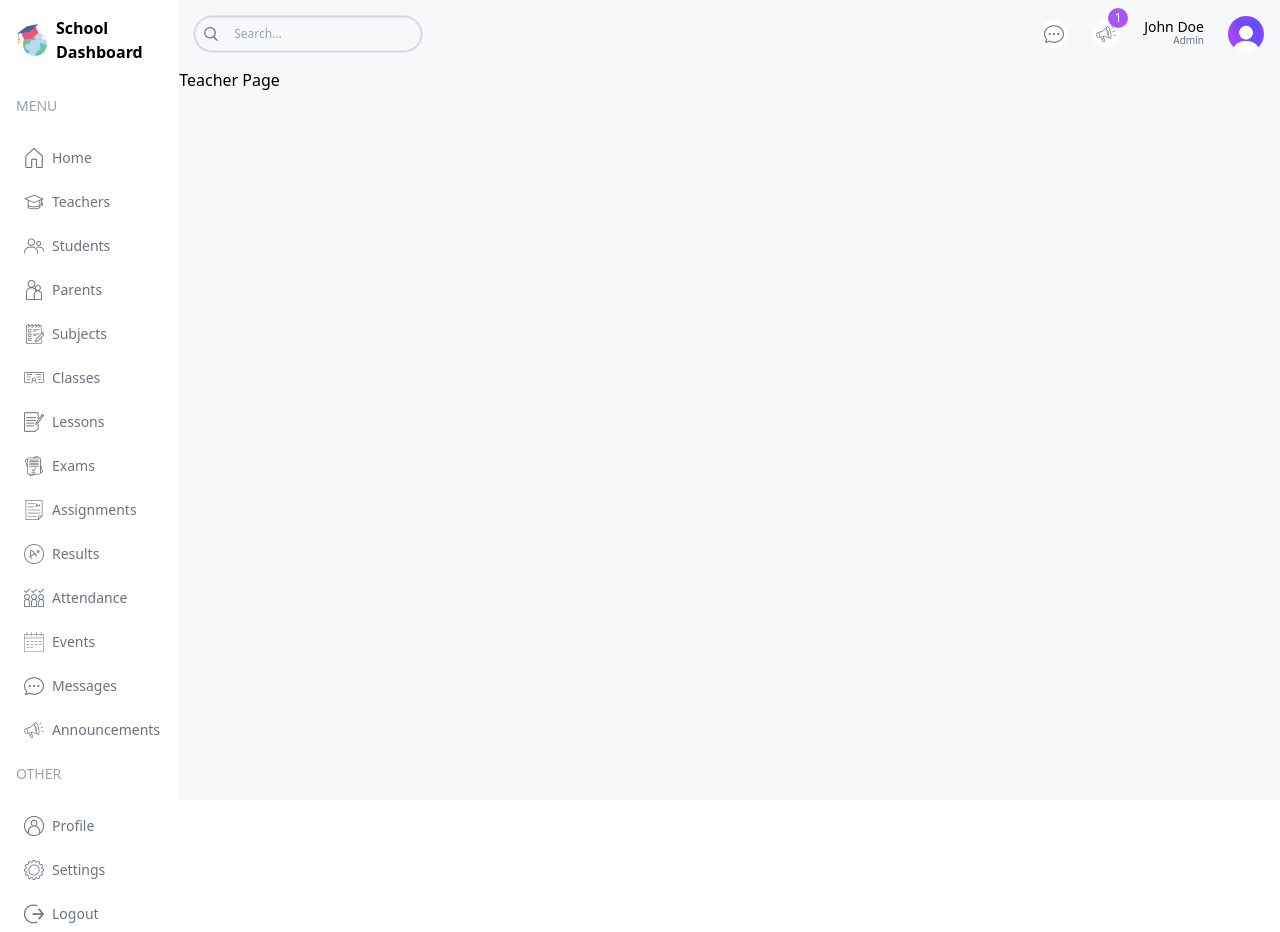
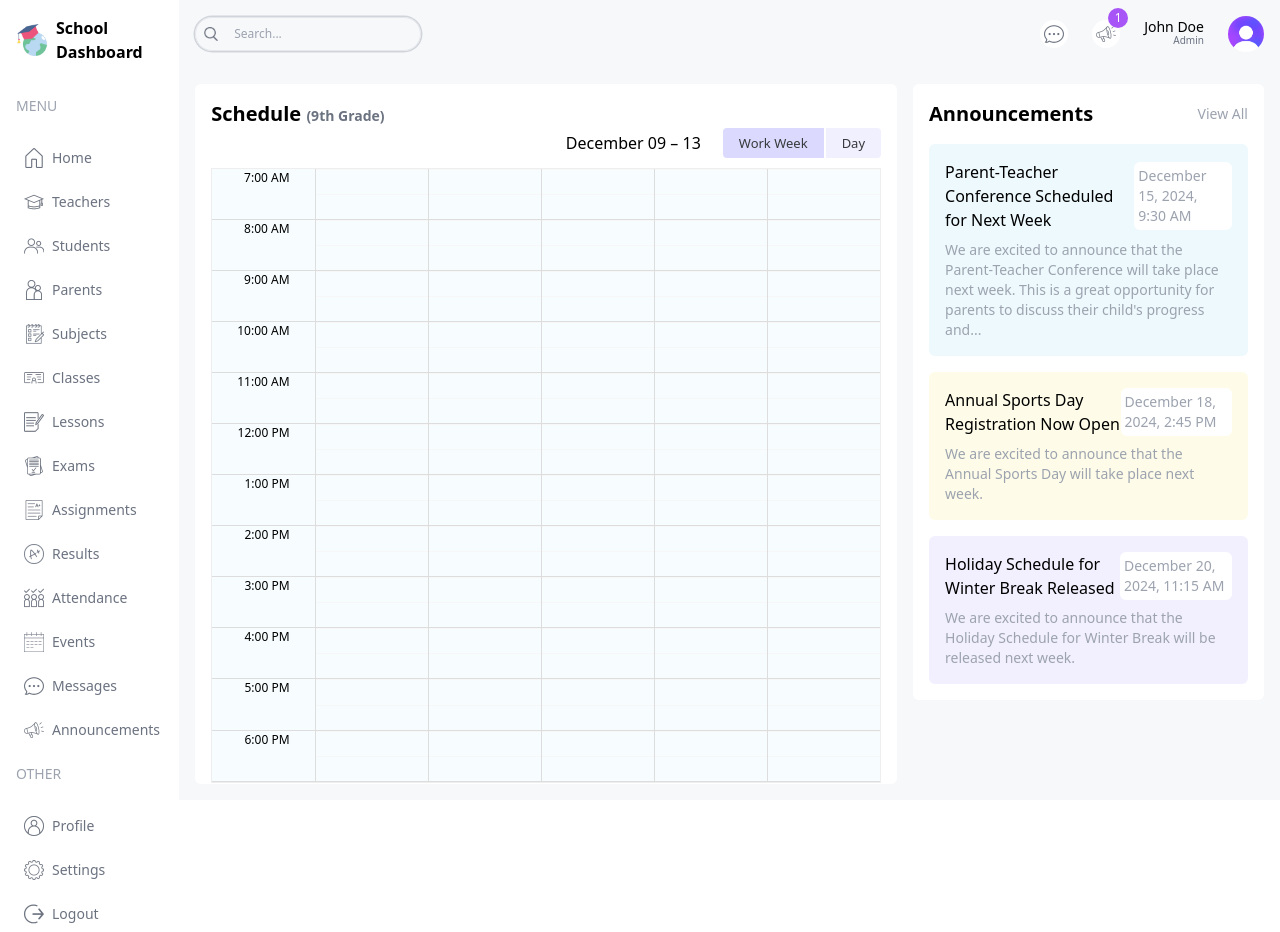
Before and after one commit to ColeCoffman/School-Dashboard, a Next.js app in the folder frontend/: page /teacher in a window 1280 px wide. Built offline with nearby package versions, Linux system fonts and the light colour scheme.

Commit message:
Parent / Teacher pages

```diff
--- a/frontend/app/(dashboard)/parent/page.tsx
+++ b/frontend/app/(dashboard)/parent/page.tsx
@@ -1,3 +1,23 @@
+import EventCalender from "@/app/components/EventCalender";
+import Announcements from "@/app/components/Announcements";
+import BigCalendar from "@/app/components/BigCalender";
+
 export default function ParentPage() {
-  return <div>Parent Page</div>;
+  return (
+    <div className="flex-1 p-4 flex gap-4 flex-col xl:flex-row">
+      {/* Left */}
+      <div className="w-full xl:w-2/3">
+        <div className="h-full bg-white p-4 rounded-md">
+          <h1 className="text-xl font-semibold">
+            Schedule <span className="text-sm text-gray-500">(John Doe)</span>
+          </h1>
+          <BigCalendar />
+        </div>
+      </div>
+      {/* Right */}
+      <div className="w-full xl:w-1/3 flex flex-col gap-8">
+        <Announcements />
+      </div>
+    </div>
+  );
 }
--- a/frontend/app/(dashboard)/teacher/page.tsx
+++ b/frontend/app/(dashboard)/teacher/page.tsx
@@ -1,3 +1,23 @@
+import EventCalender from "@/app/components/EventCalender";
+import Announcements from "@/app/components/Announcements";
+import BigCalendar from "@/app/components/BigCalender";
+
 export default function TeacherPage() {
-  return <div>Teacher Page</div>;
+  return (
+    <div className="flex-1 p-4 flex gap-4 flex-col xl:flex-row">
+      {/* Left */}
+      <div className="w-full xl:w-2/3">
+        <div className="h-full bg-white p-4 rounded-md">
+          <h1 className="text-xl font-semibold">
+            Schedule <span className="text-sm text-gray-500">(9th Grade)</span>
+          </h1>
+          <BigCalendar />
+        </div>
+      </div>
+      {/* Right */}
+      <div className="w-full xl:w-1/3 flex flex-col gap-8">
+        <Announcements />
+      </div>
+    </div>
+  );
 }
```
